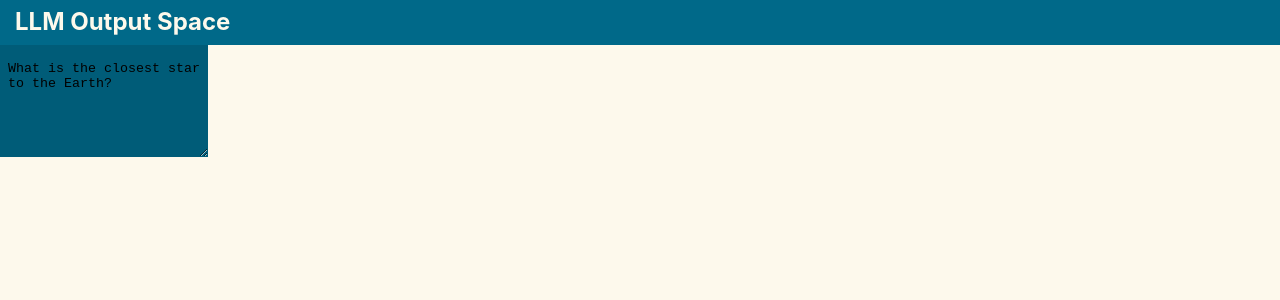
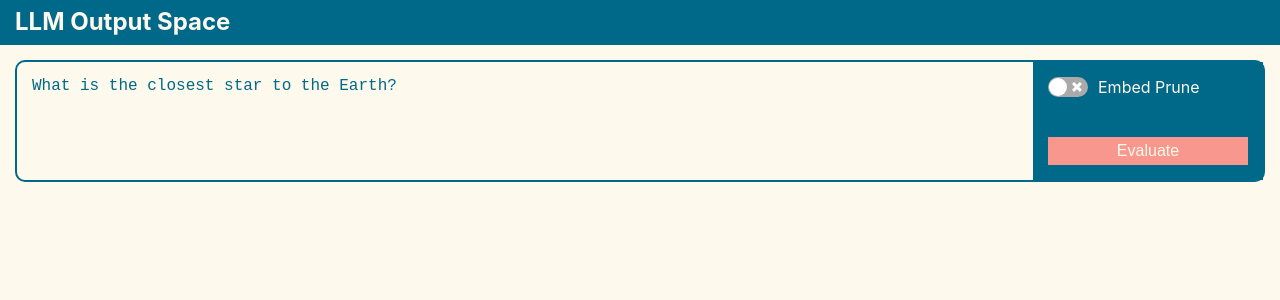
Before and after one commit to AaronJohnston/divergent-beams, a React (Vite) app in the folder ui/: page / in a window 1280 px wide. Shown: the top 300 px of the page. Built offline with nearby package versions, Linux system fonts and the light colour scheme.

Commit message:
Style for prompt input

```diff
--- a/ui/package.json
+++ b/ui/package.json
@@ -12,7 +12,8 @@
   "dependencies": {
     "@tanstack/react-query": "^5.40.0",
     "react": "^18.2.0",
-    "react-dom": "^18.2.0"
+    "react-dom": "^18.2.0",
+    "react-switch": "^7.0.0"
   },
   "devDependencies": {
     "@types/react": "^18.2.66",
--- a/ui/src/App.css
+++ b/ui/src/App.css
@@ -8,16 +8,16 @@
   -webkit-font-smoothing: antialiased;
   -moz-osx-font-smoothing: grayscale;
 
-  --color-bg: #fdf9ec;
-  --color-primary: #006989;
-  --color-secondary: #005c78;
-  --color-accent: #e88d67;
-  --color-text-dark: #333;
-  --color-text-light: var(--color-bg);
+  --bg: #fdf9ec;
+  --primary: #006989;
+  --secondary: #005c78;
+  --accent: #f7978d;
+  --dark-text: #333;
+  --light-text: var(--bg);
 
   color-scheme: light dark;
-  color: var(--color-primary);
-  background-color: var(--color-bg);
+  color: var(--primary);
+  background-color: var(--bg);
 }
 
 html,
@@ -26,6 +26,7 @@ body {
   padding: 0;
   height: 100vh;
   width: 100vw;
+  font-size: 1rem;
 }
 
 p {
@@ -41,7 +42,7 @@ p {
 }
 
 .App-header {
-  background-color: var(--color-primary);
+  background-color: var(--primary);
   height: 2.8rem;
   padding: 0 15px;
   display: flex;
@@ -49,11 +50,68 @@ p {
   align-items: center;
   font-weight: 700;
   justify-content: flex-start;
-  color: var(--color-text-light);
+  color: var(--light-text);
 }
 
 .App-header h1 {
   font-size: 1.5rem;
+}
+
+.PromptInput {
+  display: flex;
+  flex-direction: row;
+  border-radius: 10px;
+  height: fit-content;
+  margin: 15px;
+  border: solid 2px var(--primary);
+}
+
+.PromptInput textarea {
+  border: none;
+  resize: none;
+  color: var(--primary);
+  background-color: transparent;
+  flex-grow: 1;
+  font-size: 1rem;
+  padding: 15px;
+  height: 5.5rem;
+}
+
+.PromptInput-menu {
+  display: flex;
+  flex-direction: column;
+  width: 200px;
+  background-color: var(--primary);
+  color: var(--light-text);
+  padding: 15px;
+  font-size: 1rem;
+  line-height: 20px;
+}
+
+.PromptInput-label {
+  cursor: pointer;
+  display: flex;
+  flex-direction: row;
+  justify-content: flex-start;
+  align-items: center;
+}
+
+.PromptInput-switch {
+  line-height: 20px;
+  margin-right: 10px;
+}
+
+.PromptInput-submit {
+  margin-top: auto;
+  background-color: var(--accent);
+  border: none;
+  color: var(--light-text);
+  font-size: 1rem;
+  padding: 5px;
+}
+
+.PromptInput-submit:hover {
+  cursor: pointer;
 }
 
 .GenTree {
@@ -61,57 +119,6 @@ p {
   flex-direction: row;
   height: 100%;
   overflow-x: scroll;
-}
-
-.GenPromptLevel {
-  display: flex;
-  flex-direction: column;
-  justify-content: space-around;
-  margin: 0 16px 0 32px;
-}
-
-.GenPrompt {
-  min-width: 12rem;
-  min-height: 5rem;
-  display: flex;
-  flex-direction: column;
-  background-color: var(--color-secondary);
-  color: var(--color-text-light);
-}
-
-.GenPromptTokens {
-  padding: 16px 8px;
-  background-color: var(--color-secondary);
-  min-width: 12rem;
-  min-height: 5rem;
-  border: none;
-}
-
-.GenPromptMenu {
-  background-color: var(--color-primary);
-  height: 1.8rem;
-  display: flex;
-  flex-direction: row;
-  justify-content: center;
-  align-items: center;
-}
-
-.GenPromptMenu p {
-  width: 100%;
-  font-size: 0.7rem;
-  opacity: 0.8;
-  margin: 4px 8px;
-  text-align: center;
-}
-
-.GenPromptMenu button {
-  width: 100%;
-  height: 100%;
-  margin: 0;
-  padding: 4px 8px;
-  background-color: var(--color-accent);
-  border: none;
-  cursor: pointer;
 }
 
 .GenLevel {
--- a/ui/src/App.tsx
+++ b/ui/src/App.tsx
@@ -3,6 +3,7 @@ import "./App.css";
 import GenTree from "./GenTree";
 import PromptInput from "./PromptInput";
 import { LevelSpec } from "./types";
+import Generations from "./Generations";
 
 const TREE_ENDPOINT =
   "http://ec2-52-89-34-232.us-west-2.compute.amazonaws.com/api/v1/tree";
@@ -44,6 +45,7 @@ function App() {
       </header>
       <PromptInput evaluatePrompt={evaluatePrompt}></PromptInput>
       <GenTree levels={levels}></GenTree>
+      <Generations></Generations>
     </div>
   );
 }
--- a/ui/src/GenNode.tsx
+++ b/ui/src/GenNode.tsx
@@ -1,7 +1,10 @@
 import { forwardRef } from "react";
 import { NodeSpec } from "./types";
 
-const GenNode = forwardRef(function GenNode({ node }: { node: NodeSpec }, ref) {
+const GenNode = forwardRef<HTMLDivElement, { node: NodeSpec }>(function GenNode(
+  { node }: { node: NodeSpec },
+  ref
+) {
   return (
     <div
       className="GenNode"
--- /dev/null
+++ b/ui/src/Generations.tsx
@@ -0,0 +1,5 @@
+function Generations() {
+  return <div></div>;
+}
+
+export default Generations;
--- a/ui/src/PromptInput.tsx
+++ b/ui/src/PromptInput.tsx
@@ -1,4 +1,5 @@
 import { useState } from "react";
+import Switch from "react-switch";
 
 function PromptInput({
   evaluatePrompt,
@@ -8,15 +9,35 @@ function PromptInput({
   const [currPrompt, setCurrPrompt] = useState(
     "What is the closest star to the Earth?"
   );
+  const [embedPrune, setEmbedPrune] = useState(false);
 
   return (
-    <div className="PromptInput-root">
+    <div className="PromptInput">
       <textarea
-        className="GenPromptTokens"
         value={currPrompt}
         onChange={(event) => setCurrPrompt(event.target.value)}
-        onBlur={() => evaluatePrompt(currPrompt)}
+        // onBlur={() => evaluatePrompt(currPrompt)}
       ></textarea>
+      <div className="PromptInput-menu">
+        <label className="PromptInput-label">
+          <Switch
+            className="PromptInput-switch"
+            checked={embedPrune}
+            onChange={setEmbedPrune}
+            height={20}
+            width={40}
+            onColor="#7fd293"
+            offColor="#aaa"
+          ></Switch>
+          Embed Prune
+        </label>
+        <button
+          className="PromptInput-submit"
+          onClick={() => evaluatePrompt(currPrompt)}
+        >
+          Evaluate
+        </button>
+      </div>
     </div>
   );
 }
```
Also changed, not shown: 1 other file (tests, documents, lock files or other folders).
